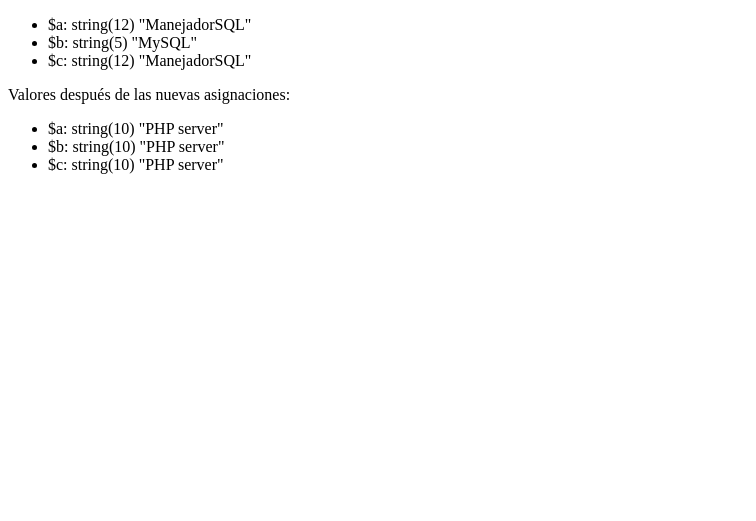
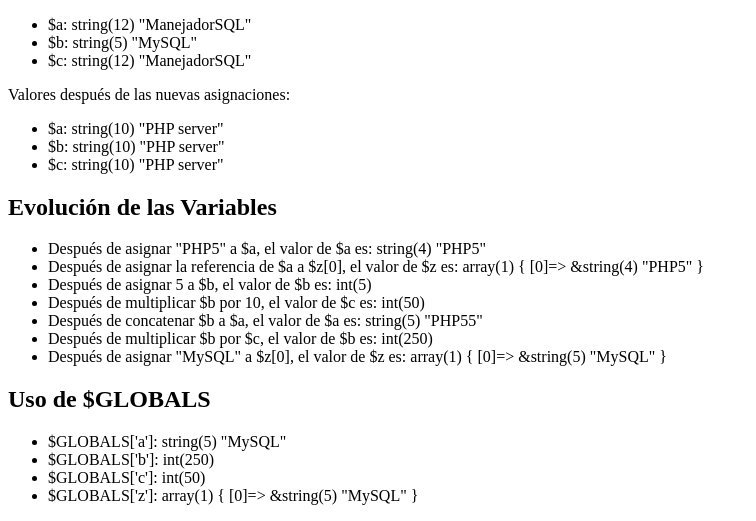
Before and after one commit to VianeyF/tecwebDW, a PHP site: page / in a window 1280 px wide. Shown: the part 312-833 px from the top of the page, without its empty margins (0-756 px from the left). Before the commit the page ends 486 px from the top, so only its background shows below. Run offline with PHP 8.4, Linux system fonts and the light colour scheme.

Commit message:
Cambio en dev, se agregaron nuevos valores a variables y uso de GLOBALS

```diff
--- a/practicas/p05/index.php
+++ b/practicas/p05/index.php
@@ -51,10 +51,80 @@
 echo "<li>\$c: "; var_dump($c); echo "</li>";
 echo "</ul>";
 
-// Liberar variables
+
+//liberar variables
 unset($a, $b, $c);
 ?>
 
+<?php
+// Parte 3: Evolución de las variables
 
+echo '<h2>Evolución de las Variables</h2>';
+echo '<ul>';
+
+// Asignaciones y evolución de las variables
+
+$a = 'PHP5';
+echo '<li>Después de asignar "PHP5" a $a, el valor de $a es: ';
+var_dump($a);
+echo '</li>';
+
+$z[] = &$a;
+echo '<li>Después de asignar la referencia de $a a $z[0], el valor de $z es: ';
+var_dump($z);
+echo '</li>';
+
+$b = 5; // Cambiar a un valor numérico para evitar problemas
+echo '<li>Después de asignar 5 a $b, el valor de $b es: ';
+var_dump($b);
+echo '</li>';
+
+$c = $b * 10;
+echo '<li>Después de multiplicar $b por 10, el valor de $c es: ';
+var_dump($c);
+echo '</li>';
+
+$a .= $b;
+echo '<li>Después de concatenar $b a $a, el valor de $a es: ';
+var_dump($a);
+echo '</li>';
+
+$b *= $c;
+echo '<li>Después de multiplicar $b por $c, el valor de $b es: ';
+var_dump($b);
+echo '</li>';
+
+$z[0] = 'MySQL';
+echo '<li>Después de asignar "MySQL" a $z[0], el valor de $z es: ';
+var_dump($z);
+echo '</li>';
+
+echo '</ul>';
+
+// Parte 4: Uso de $GLOBALS
+echo '<h2>Uso de $GLOBALS</h2>';
+echo '<ul>';
+
+echo '<li>$GLOBALS[\'a\']: ';
+var_dump($GLOBALS['a']);
+echo '</li>';
+
+echo '<li>$GLOBALS[\'b\']: ';
+var_dump($GLOBALS['b']);
+echo '</li>';
+
+echo '<li>$GLOBALS[\'c\']: ';
+var_dump($GLOBALS['c']);
+echo '</li>';
+
+echo '<li>$GLOBALS[\'z\']: ';
+var_dump($GLOBALS['z']);
+echo '</li>';
+
+echo '</ul>';
+
+// Liberar variables
+unset($a, $b, $c, $z);
+?>
 </body>
 </html>
```
